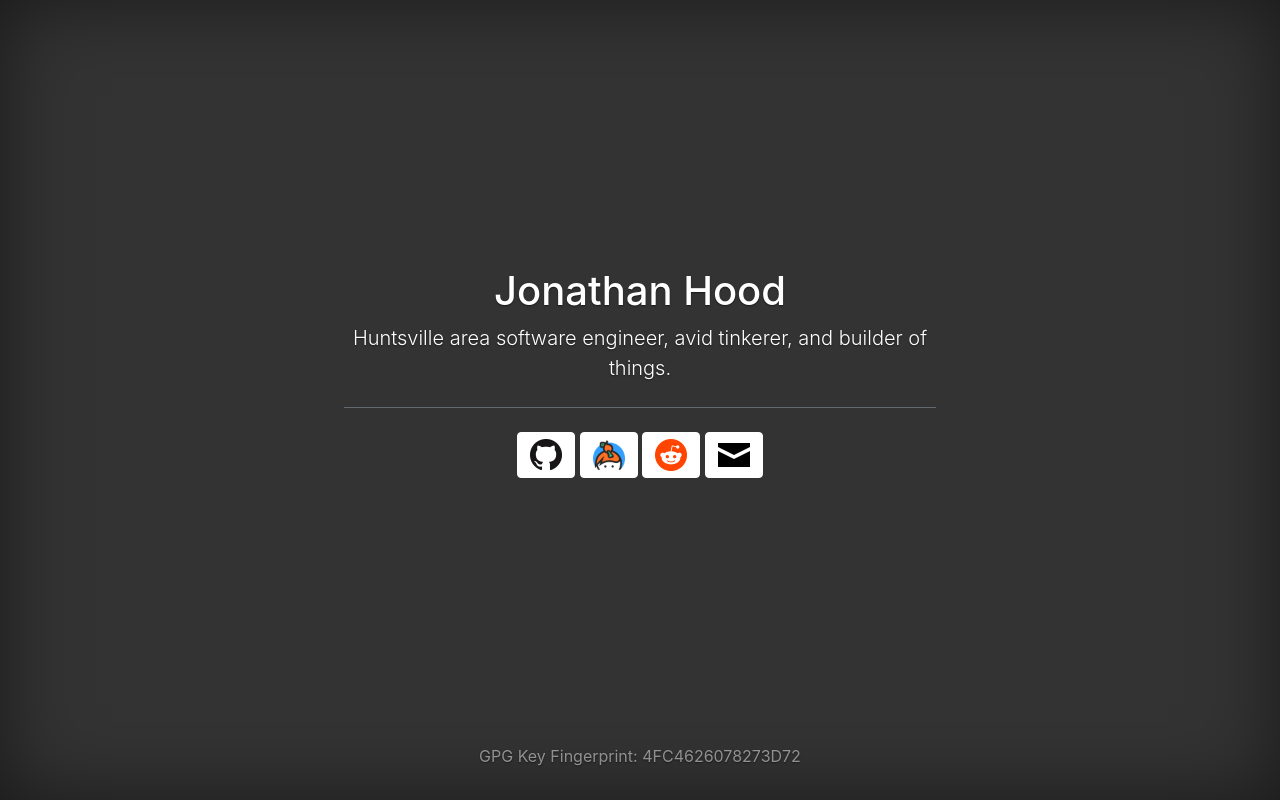
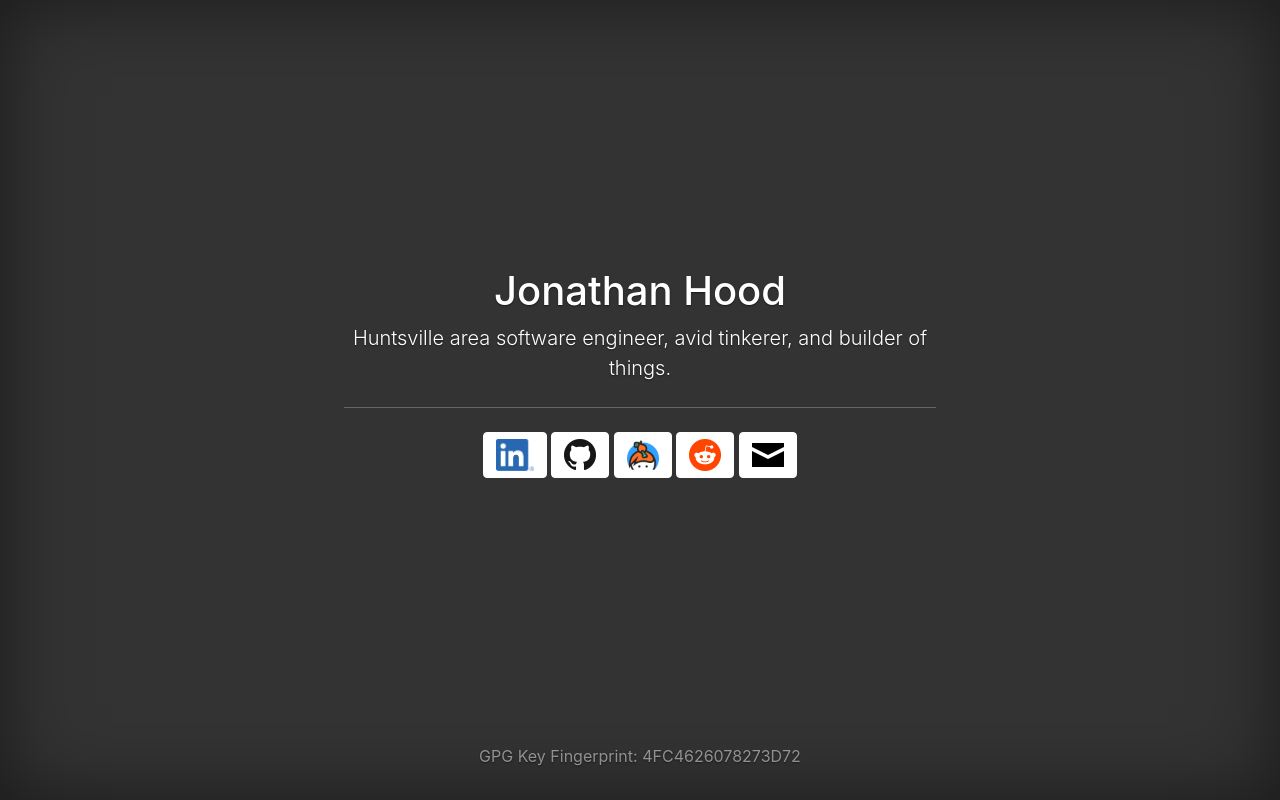
Before and after one commit to jonathanhood/home-splash-site, a plain HTML site: page index.html in a window 1280 px wide. Drawn offline with Linux system fonts and the light colour scheme.

Commit message:
Add linkedin.

```diff
--- a/index.html
+++ b/index.html
@@ -25,6 +25,7 @@
 	<hr class="my-4 bg-secondary">
 
     <p>
+      <a href="https://www.linkedin.com/in/jonathanhood2/" class="btn btn-secondary social-icon"><img src="images/LI-In-Bug.png"></a>
       <a href="https://github.com/jonathanhood" class="btn btn-secondary social-icon"><img src="images/GitHub-Mark-64px.png"/></a>
 	  <a href="https://keybase.io/jhood06" class="btn btn-secondary social-icon"><img src="images/keybase.png"/></a>
 	  <a href="https://www.reddit.com/user/jhood06" class="btn btn-secondary social-icon"><img src="images/reddit.png"/></a>
```
Also changed, not shown: images/LI-In-Bug.png (added).
